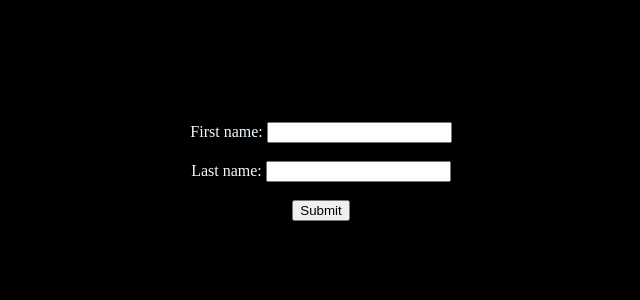
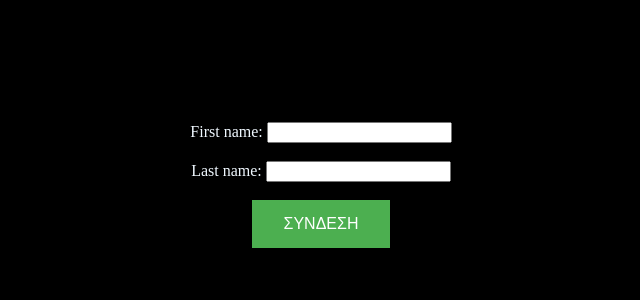
Before and after one commit to tzarhs/DocWebox, a PHP site: page /login_form.php in a window 1280 px wide. Shown: the part 211-511 px from the top of the page, without its empty margins (319-959 px from the left). Run offline with PHP 8.4, Linux system fonts and the light colour scheme.

Commit message:
Creating Login form and styling it with css.

```diff
--- a/css/styles.css
+++ b/css/styles.css
@@ -1,4 +1,4 @@
-    body {
+body {
         background-color: black;
         text-align: center;
 }
@@ -10,5 +10,15 @@ h1{
 
 label{
     color:aliceblue;
+}
 
-}
+button{
+    background-color: #4CAF50;
+    border: none;
+    color: white;
+    padding: 15px 32px;
+    text-align: center;
+    text-decoration: none;
+    display: inline-block;
+    font-size: 16px;
+  }
--- a/login_form.php
+++ b/login_form.php
@@ -14,8 +14,8 @@
         <input type="text" id="fname" name="fname"><br><br>
         <label for="fname">Last name:</label>
         <input type="text" id="lname" name="lname"><br><br>
-        <input type="submit" value="Submit">
-</form>
+        <button type="button">ΣΥΝΔΕΣΗ</button>
+    </form>
 
 
 </body>
```
